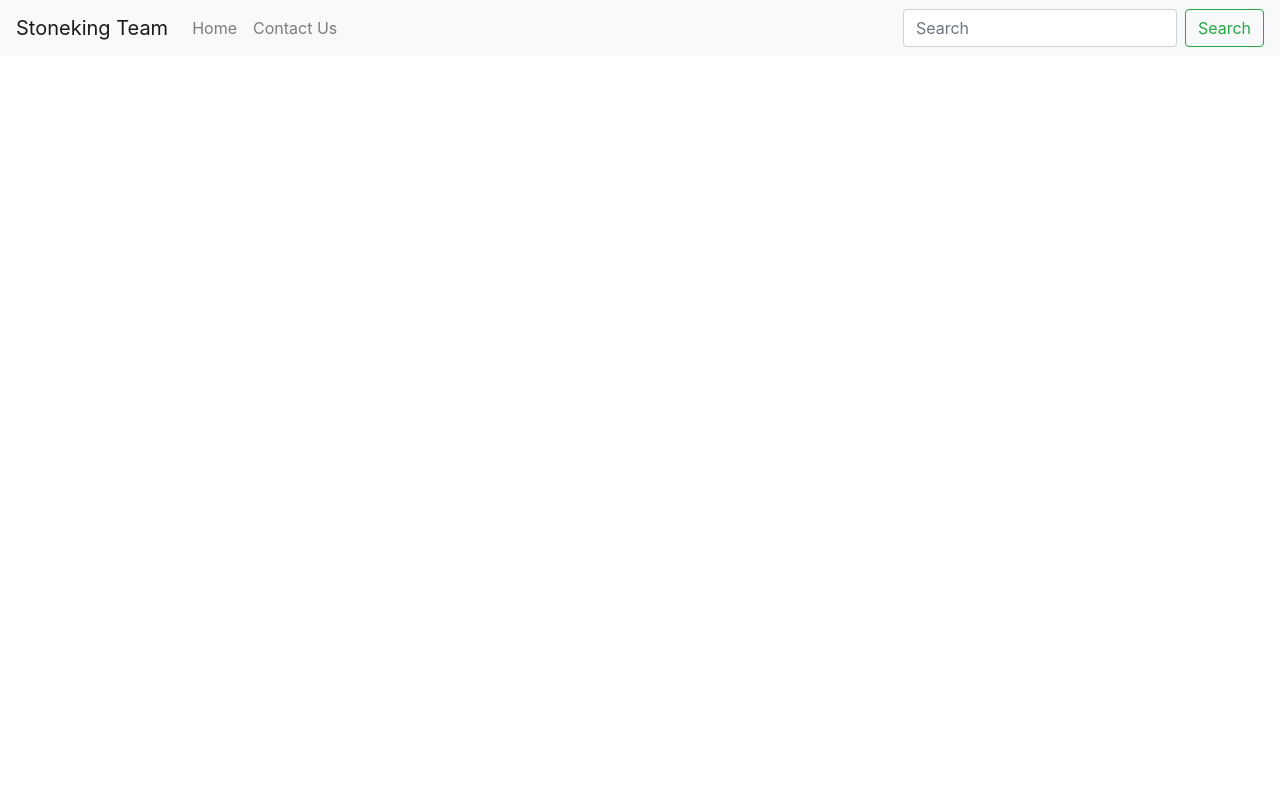
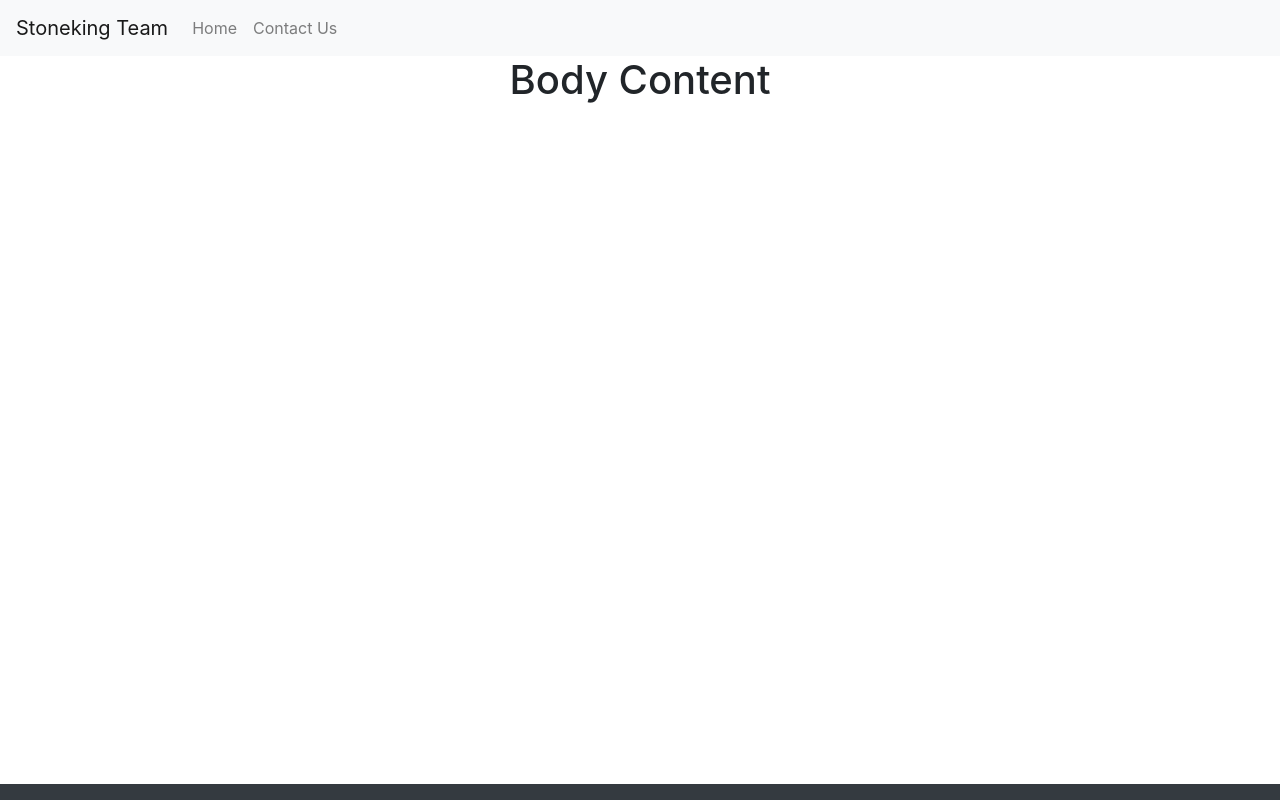
Before and after one commit to jaysonl5/stoneking, a React (Create React App) app: page / in a window 1280 px wide. Built offline with nearby package versions, Linux system fonts and the light colour scheme.

Commit message:
Removed search - simplified

```diff
--- a/public/index.html
+++ b/public/index.html
@@ -3,6 +3,7 @@
   <head>
     <meta charset="utf-8" />
     <link rel="icon" href="%PUBLIC_URL%/favicon.ico" />
+    <link rel="stylesheet" type="text/css" href="//fonts.googleapis.com/css?family=Lobster"/>
     <meta name="viewport" content="width=device-width, initial-scale=1" />
     <meta name="theme-color" content="#000000" />
     <meta
--- a/src/App.js
+++ b/src/App.js
@@ -24,11 +24,29 @@ class Header extends Component {
               <Nav.Link>Contact Us</Nav.Link>
             </Nav.Item>
           </Nav>
-          <Form inline>
-            <FormControl type="text" placeholder="Search" className="mr-sm-2" />
-            <Button variant="outline-success">Search</Button>
-          </Form>
           </Navbar.Collapse>
+        </Navbar>
+      </div>
+    );
+  }
+}
+
+class Content extends Component{
+  render(){
+    return(
+      <div>
+        <h1>Body Content</h1>
+      </div>
+    );
+  }
+}
+
+class Footer extends Component {
+  render(){
+    return(
+      <div>
+        <Navbar bg="dark" fixed="bottom">
+
         </Navbar>
       </div>
     );
@@ -39,6 +57,8 @@ function App() {
   return (
     <div className="App">
       <Header />
+      <Content />
+      <Footer />
     </div>
   );
 }
--- a/src/App.scss
+++ b/src/App.scss
@@ -1,4 +1,5 @@
 @import "custom";
+@import url("//fonts.googleapis.com/css?family=Lobster");
 
 $primary-color: #282c34;
 
```
